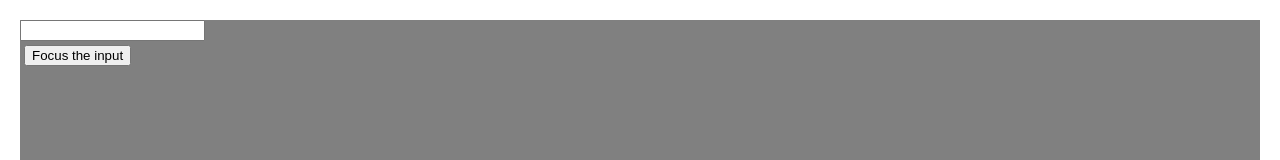
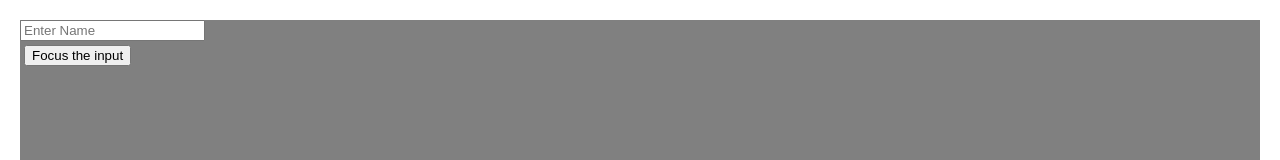
Before and after one commit to mdasif8393/rnext-react-2026, a React (Vite) app in the folder module-4-part-1-escape-hatches/4.2-manipulating-the-dom-with-ref-getting-a-ref-to-the-node/: page / in a window 1280 px wide. Shown: the top 160 px of the page. Built offline with nearby package versions, Linux system fonts and the light colour scheme.

Commit message:
4.3 Manipulating the DOM with Refs - Accessing another component’s DOM nodes

```diff
--- a/module-4-part-1-escape-hatches/4.2-manipulating-the-dom-with-ref-getting-a-ref-to-the-node/src/App.jsx
+++ b/module-4-part-1-escape-hatches/4.2-manipulating-the-dom-with-ref-getting-a-ref-to-the-node/src/App.jsx
@@ -1,4 +1,4 @@
-import Form from "../Form";
+import Form from "./components/Form";
 import "./App.css";
 
 function App() {
--- a/module-4-part-1-escape-hatches/4.2-manipulating-the-dom-with-ref-getting-a-ref-to-the-node/Form.jsx
+++ b/module-4-part-1-escape-hatches/4.2-manipulating-the-dom-with-ref-getting-a-ref-to-the-node/src/components/Form.jsx
@@ -1,4 +1,5 @@
 import { useRef } from "react";
+import MyInput from "./MyInput";
 
 export default function Form() {
   const inputRef = useRef(null);
@@ -9,7 +10,7 @@ export default function Form() {
 
   return (
     <>
-      <input ref={inputRef} />
+      <MyInput type="text" placeholder="Enter Name" ref={inputRef} />
       <br />
       <button onClick={handleClick}>Focus the input</button>
     </>
--- /dev/null
+++ b/module-4-part-1-escape-hatches/4.2-manipulating-the-dom-with-ref-getting-a-ref-to-the-node/src/components/MyInput.tsx
@@ -0,0 +1,7 @@
+import { forwardRef } from "react";
+
+const MyInput = forwardRef((props, ref) => {
+  return <input {...props} ref={ref} />;
+});
+
+export default MyInput;
```
